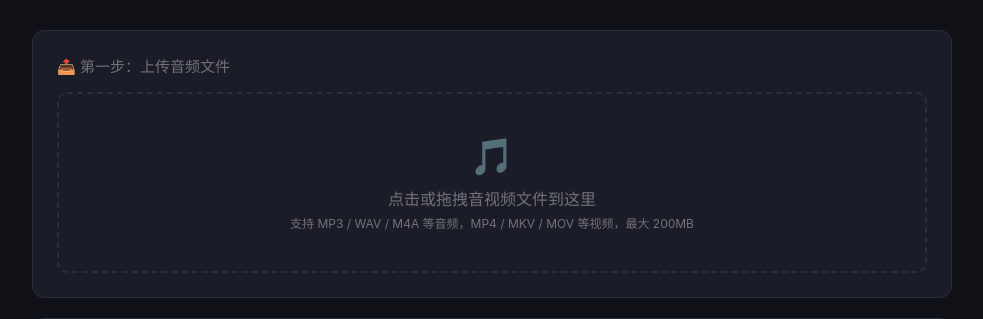
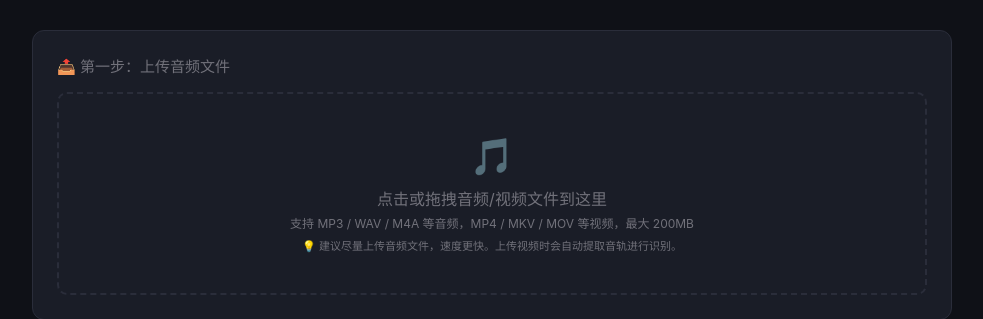
Before and after one commit to yyzq-cf/ywsj-audio-to-subtitle, a Flask app: template templates/index.html in a window 1280 px wide. Shown: the part 97-416 px from the top of the page, without its empty margins (148-1131 px from the left). Run offline with Flask 3, Linux system fonts and the light colour scheme; the template is opened without the code that fills it, so the values that code supplies are empty; parts of the project's set-up code (start-up, migrations or seed data) failed here and were passed over.

Commit message:
ui: 上传区增加提示:建议优先上传音频,视频自动提取音轨

```diff
--- a/templates/index.html
+++ b/templates/index.html
@@ -119,8 +119,9 @@
         <div class="card-title">📤 第一步：上传音频文件</div>
         <div class="drop-zone" id="dropZone" onclick="document.getElementById('fileInput').click()">
             <div class="icon">🎵</div>
-            <p>点击或拖拽音视频文件到这里</p>
+            <p>点击或拖拽音频/视频文件到这里</p>
             <p style="font-size:12px;margin-top:4px;">支持 MP3 / WAV / M4A 等音频，MP4 / MKV / MOV 等视频，最大 200MB</p>
+            <p style="font-size:11px;margin-top:6px;color:var(--muted);">💡 建议尽量上传音频文件，速度更快。上传视频时会自动提取音轨进行识别。</p>
         </div>
         <input type="file" id="fileInput" accept=".mp3,.wav,.m4a,.flac,.ogg,.aac,.wma,.opus,.mp4,.mkv,.avi,.mov,.webm,.flv,.ts,.m4v" style="display:none">
         <div class="file-info" id="fileInfo">
```
